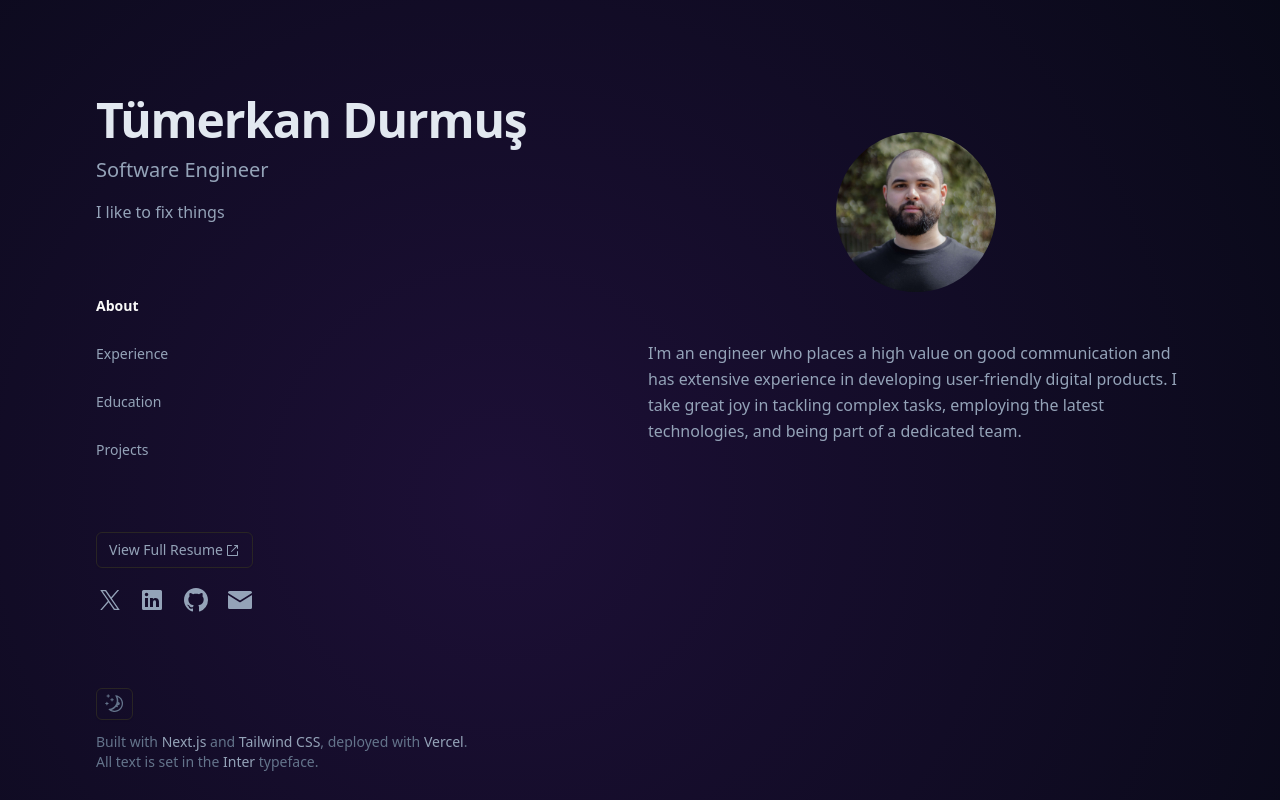
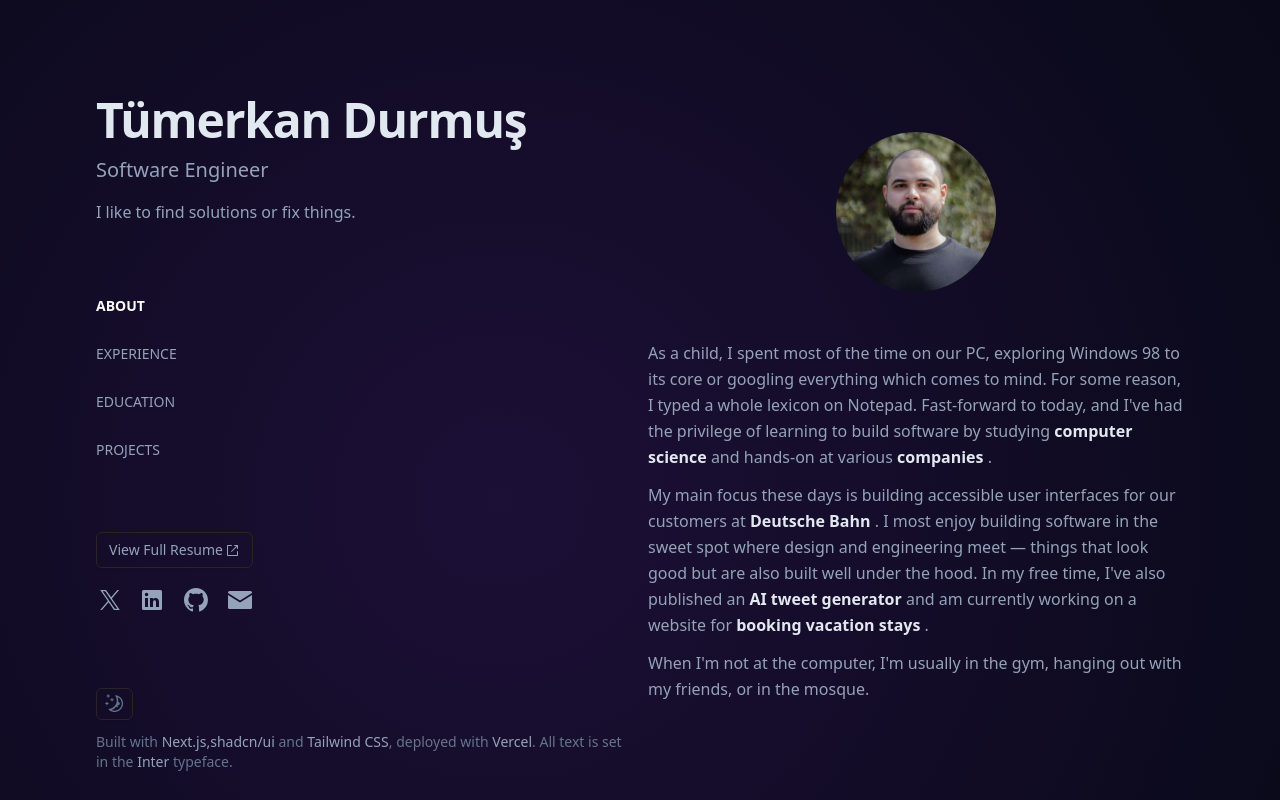
Before and after one commit to tuemerkan/tuemerkan.dev, a Next.js app: page /about in a window 1280 px wide. Built offline with nearby package versions, Linux system fonts and the light colour scheme.

Commit message:
add about content

```diff
--- a/app/about/page.tsx
+++ b/app/about/page.tsx
@@ -4,17 +4,69 @@ import { Avatar, AvatarImage, AvatarFallback } from '@/components/ui/avatar'
 
 export default function About() {
   return (
-    <div className="flex flex-col items-center  gap-3">
+    <div className="flex flex-col items-center leading-relaxed gap-3">
       <Avatar className="lg:my-9">
         <AvatarImage src="/images/pb.jpg" alt="@tuemerkan" />
         <AvatarFallback delayMs={600}>tuemerkan</AvatarFallback>
       </Avatar>
 
       <p>
-        I&apos;m an engineer who places a high value on good communication and
-        has extensive experience in developing user-friendly digital products. I
-        take great joy in tackling complex tasks, employing the latest
-        technologies, and being part of a dedicated team.
+        As a child, I spent most of the time on our PC, exploring Windows 98 to
+        its core or googling everything which comes to mind. For some reason, I
+        typed a whole lexicon on Notepad. Fast-forward to today, and I&apos;ve
+        had the privilege of learning to build software by studying
+        <a
+          href="/education"
+          className="text-slate-200 font-semibold hover:text-orange-400"
+        >
+          {' '}
+          computer science{' '}
+        </a>
+        and hands-on at various{' '}
+        <a
+          href="/experience"
+          className="text-slate-200 font-semibold hover:text-orange-400"
+        >
+          {' '}
+          companies{' '}
+        </a>
+        .
+      </p>
+      <p>
+        My main focus these days is building accessible user interfaces for our
+        customers at{' '}
+        <a
+          href="https://www.dbsystel.de/dbsystel"
+          target="_blank"
+          className="text-slate-200 font-semibold hover:text-orange-400"
+        >
+          {' '}
+          Deutsche Bahn{' '}
+        </a>
+        . I most enjoy building software in the sweet spot where design and
+        engineering meet — things that look good but are also built well under
+        the hood. In my free time, I've also published an{' '}
+        <a
+          href="https://www.getrespondo.com/"
+          target="_blank"
+          className="text-slate-200 font-semibold hover:text-orange-400"
+        >
+          {' '}
+          AI tweet generator{' '}
+        </a>{' '}
+        and am currently working on a website for{' '}
+        <a
+          href="/projects"
+          className="text-slate-200 font-semibold hover:text-orange-400"
+        >
+          {' '}
+          booking vacation stays{' '}
+        </a>
+        .
+      </p>
+      <p>
+        When I&apos;m not at the computer, I&apos;m usually in the gym, hanging
+        out with my friends, or in the mosque.
       </p>
     </div>
   )
--- a/components/footer.tsx
+++ b/components/footer.tsx
@@ -15,7 +15,16 @@ export default function Footer() {
           rel="noreferrer noopener"
           aria-label="Next.js"
         >
-          Next.js
+          Next.js,
+        </a>
+        <a
+          href="https://ui.shadcn.com/"
+          className="font-medium text-orange-300 dark:text-slate-400 hover:text-orange-400 focus-visible:text-orange-400 dark:hover:text-orange-400 "
+          target="_blank"
+          rel="noreferrer noopener"
+          aria-label="Next.js"
+        >
+          shadcn/ui
         </a>{' '}
         and{' '}
         <a
@@ -38,8 +47,7 @@ export default function Footer() {
           {' '}
           Vercel
         </a>
-        . <br className="lg:block hidden" />
-        All text is set in the
+        . All text is set in the
         <a
           href="https://rsms.me/inter/"
           className="font-medium text-orange-300 dark:text-slate-400 hover:text-orange-400 dark:hover:text-orange-400 focus-visible:text-orange-400"
--- a/components/navbar.tsx
+++ b/components/navbar.tsx
@@ -16,7 +16,7 @@ export function Navbar() {
 
   return (
     <>
-      <NavigationMenu className="lg:py-16 pb-12 lg:block">
+      <NavigationMenu className="lg:py-16 pb-12 pt-6 lg:block uppercase">
         <NavigationMenuList className="lg:flex-col lg:w-full w-screen gap-3">
           <NavigationMenuItem>
             <Link href="/about" legacyBehavior passHref>
--- a/components/sidebar.tsx
+++ b/components/sidebar.tsx
@@ -21,7 +21,9 @@ export default function Sidebar() {
         <h2 className="mt-3 text-lg  dark:md:text-slate-400 dark:text-slate-200 font-medium sm:text-xl">
           Software Engineer
         </h2>
-        <p className="mt-4 max-w-xs leading-normal">I like to fix things</p>
+        <p className="mt-4 max-w-xs leading-normal">
+          I like to find solutions or fix things.
+        </p>
 
         <div className="lg:hidden my-4">
           <Link href="/CV_EN.pdf" target="_blank">
```
